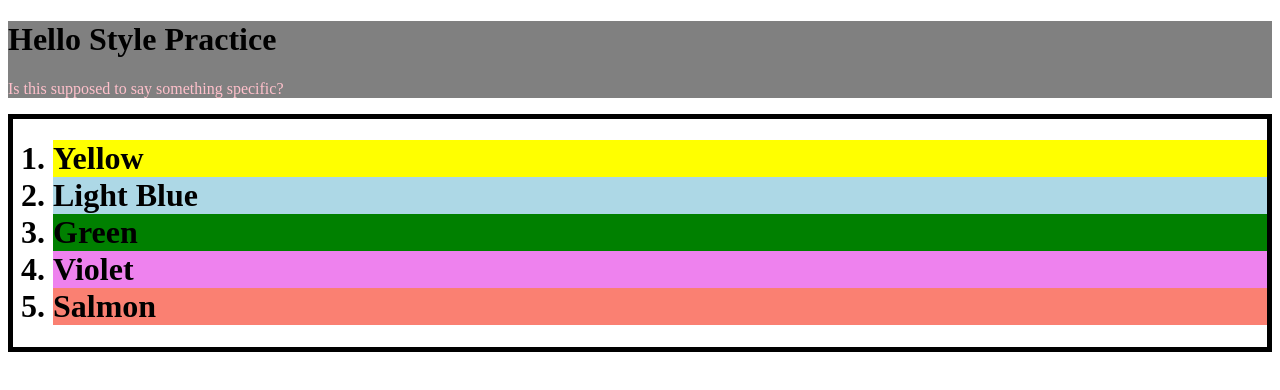
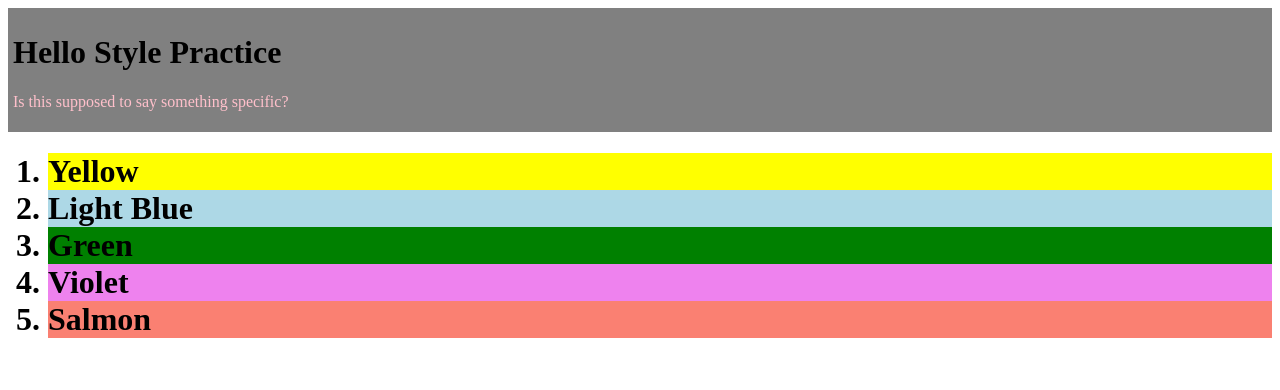
Before and after one commit to MikeMijo/devlab, a plain HTML site: page Day-2-Assignment/Style-Practice/index.html in a window 1280 px wide. Drawn offline with Linux system fonts and the light colour scheme.

Commit message:
Fixed the style guide

```diff
--- a/Day-2-Assignment/Style-Practice/index.html
+++ b/Day-2-Assignment/Style-Practice/index.html
@@ -10,12 +10,12 @@
 </head>
 <body>
 
-    <div style="background-color: grey">
-            <strong> <h1> Hello Style Practice </h1></strong>
-            <p style="color: pink"> Is this supposed to say something specific? </p>
+    <div class='top'>
+            <h1> Hello Style Practice </h1>
+            <p> Is this supposed to say something specific? </p>
     </div>
 
-    <div style="border-style: solid; border-width: 5px; border-color: black">
+    <div class='border box'>
         <ol>
             <h1>
                 <li style="background-color: yellow;"> Yellow </li>
--- a/Day-2-Assignment/Style-Practice/style.css
+++ b/Day-2-Assignment/Style-Practice/style.css
@@ -0,0 +1,14 @@
+.top {
+    background-color: grey;
+    padding: 5px;
+}
+
+.top p {
+    color: pink;
+}
+
+border box {
+    border-style: solid;
+    border-width: 5px;
+    border-color: black;
+}
```
